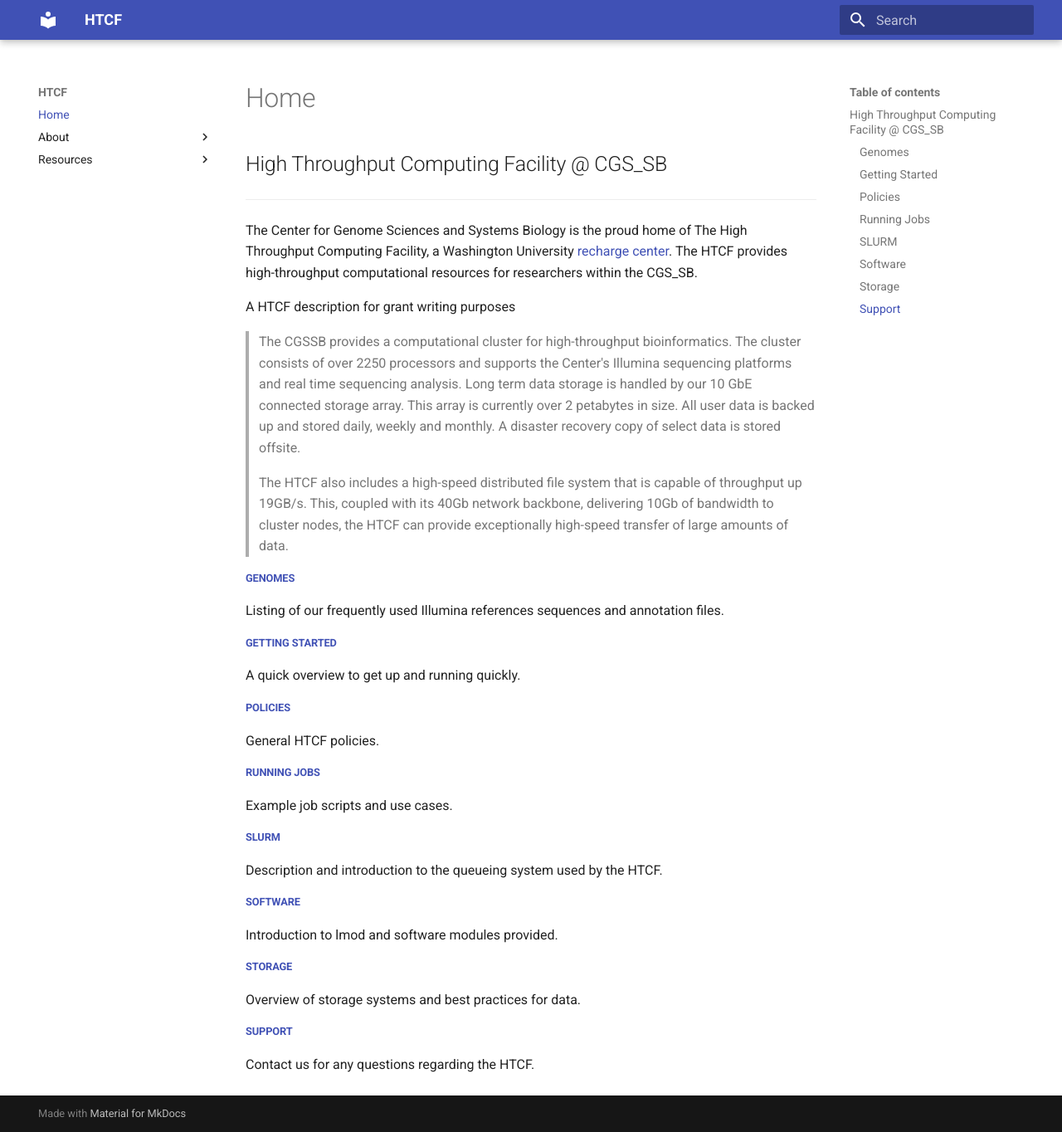
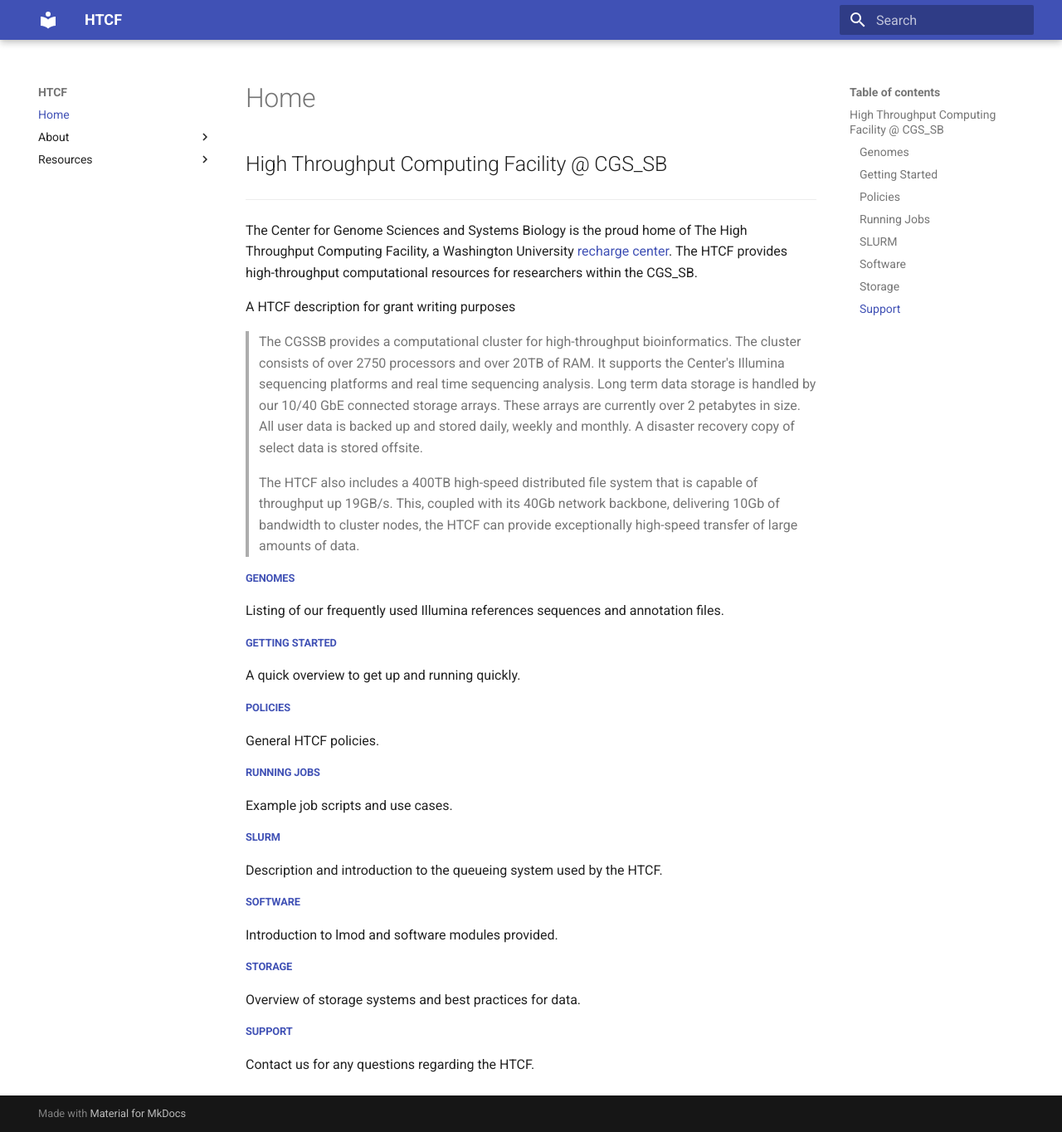
Before and after one commit to htcf/docs, an MkDocs documentation site: the page built from docs/index.md, in a window 1280 px wide and 1364 px high. Shown: the whole window at 83% size. Built offline with MkDocs 1.6.1 and Material for MkDocs 9.7.7, drawn with Linux system fonts in a browser that asks for light colours.

Commit message:
update stats

```diff
--- a/docs/index.md
+++ b/docs/index.md
@@ -6,9 +6,9 @@
 A HTCF description for grant writing purposes
 
 
-> The CGSSB provides a computational cluster for high-throughput bioinformatics. The cluster consists of over 2250 processors and supports the Center's Illumina sequencing platforms and real time sequencing analysis. Long term data storage is handled by our 10 GbE connected storage array. This array is currently over 2 petabytes in size. All user data is backed up and stored daily, weekly and monthly. A disaster recovery copy of select data is stored offsite.
+> The CGSSB provides a computational cluster for high-throughput bioinformatics. The cluster consists of over 2750 processors and over 20TB of RAM.  It supports the Center's Illumina sequencing platforms and real time sequencing analysis. Long term data storage is handled by our 10/40 GbE connected storage arrays. These arrays are currently over 2 petabytes in size. All user data is backed up and stored daily, weekly and monthly. A disaster recovery copy of select data is stored offsite.
 >
-> The HTCF also includes a high-speed distributed file system that is capable of throughput up 19GB/s. This, coupled with its 40Gb network backbone, delivering 10Gb of bandwidth to cluster nodes, the HTCF can provide exceptionally high-speed transfer of large amounts of data.
+> The HTCF also includes a 400TB high-speed distributed file system that is capable of throughput up 19GB/s. This, coupled with its 40Gb network backbone, delivering 10Gb of bandwidth to cluster nodes, the HTCF can provide exceptionally high-speed transfer of large amounts of data.
 
 ##### [Genomes](genomes.md)
 
```
